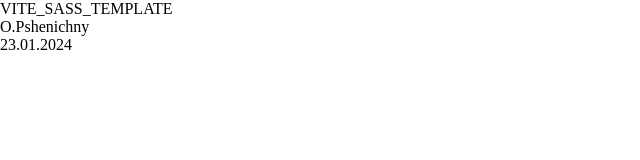
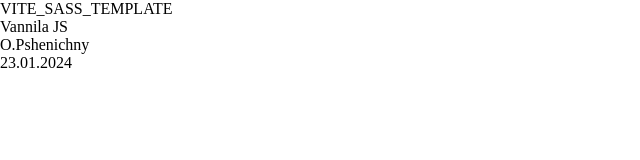
Before and after one commit to OPshenichnyi/vite-sass-template, a website built with Vite: page index.html in a window 1280 px wide. Shown: the whole page, without its empty margins (0-640 px from the left). Built offline with nearby package versions, Linux system fonts and the light colour scheme.

Commit message:
add Vanila js

```diff
--- a/index.html
+++ b/index.html
@@ -9,6 +9,7 @@
 
 <body>
   <div>VITE_SASS_TEMPLATE</div>
+  <div>Vannila JS</div>
   <p>O.Pshenichny</p>
   <p>23.01.2024</p>
   <script type="module" src="./src/js/main.js"></script>
```
